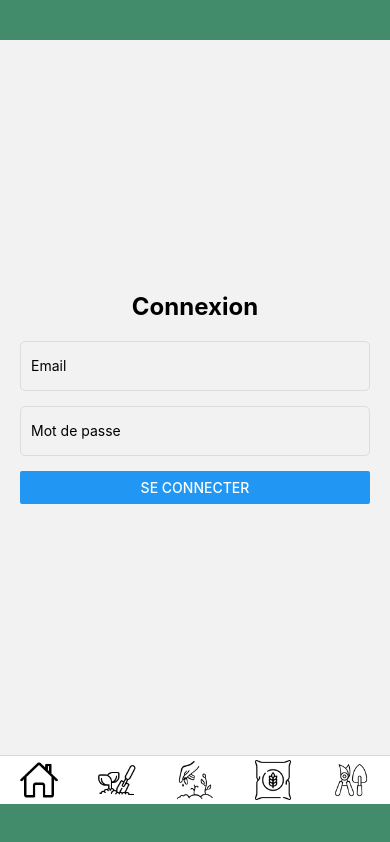
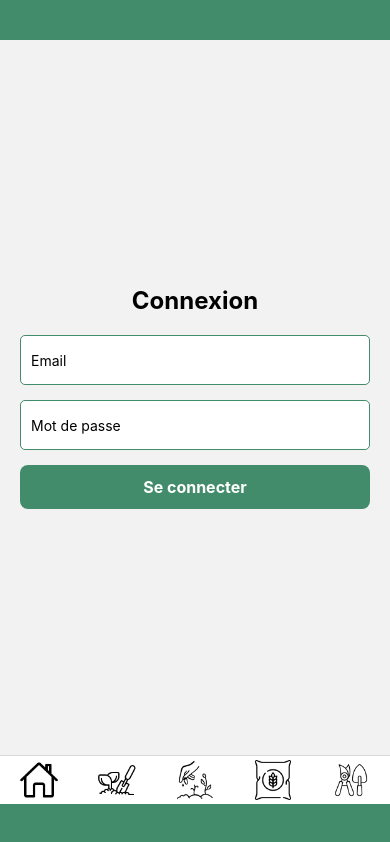
Before and after one commit to Cyril-lavoisier/Projet-Potager, a React Native app in the folder projet-potager/: screen /Connexion in a window 390 px wide. Built offline with nearby package versions, Linux system fonts and the light colour scheme.

Commit message:
Suppression du fichier HomeStackNavigator

```diff
--- a/projet-potager/src/navigators/HomeStackNavigator.js
+++ b/projet-potager/src/navigators/Connexion.js
@@ -1,5 +1,5 @@
 import React, { useState } from 'react';
-import { View, TextInput, Button, Text, StyleSheet } from 'react-native';
+import { View, TextInput, Text, StyleSheet, Pressable } from 'react-native';
 import AsyncStorage from '@react-native-async-storage/async-storage';
 import { useUser } from '../screens/UserContext';
 import { useNavigation } from '@react-navigation/native';
@@ -67,7 +67,9 @@ const LoginForm = () => {
         onChangeText={setPassword}
       />
 
-      <Button title="Se connecter" onPress={handleLogin} />
+      <Pressable style={styles.button} onPress={handleLogin}>
+        <Text style={styles.buttonText}>Se connecter</Text>
+      </Pressable>
     </View>
   );
 };
@@ -88,10 +90,23 @@ const styles = StyleSheet.create({
   },
   input: {
     height: 50,
-    borderColor: '#ddd',
+    borderColor: '#438c6b',
+    backgroundColor: 'white',
     borderWidth: 1,
     paddingHorizontal: 10,
     marginBottom: 15,
     borderRadius: 5,
   },
+  button: {
+    backgroundColor: '#438c6b', // Couleur de fond
+    paddingVertical: 12,
+    paddingHorizontal: 24,
+    borderRadius: 8,
+  },
+  buttonText: {
+    color: '#ffffff', // Couleur du texte
+    fontSize: 16,
+    fontWeight: 'bold',
+    textAlign: 'center',
+  },
 });
--- a/projet-potager/src/navigators/menu.js
+++ b/projet-potager/src/navigators/menu.js
@@ -2,7 +2,7 @@ import * as React from 'react';
 import { View, StyleSheet, Image, Dimensions } from 'react-native';
 import { NavigationContainer } from '@react-navigation/native';
 import { createBottomTabNavigator } from '@react-navigation/bottom-tabs';
-import HomeStackNavigator from './HomeStackNavigator';
+import Connexion from './Connexion';
 import PlantationsScreen from '../screens/PlantationsScreen';
 import SemisScreen from '../screens/SemisScreen';
 import ConsommablesScreen from '../screens/ConsommablesScreen';
@@ -21,10 +21,11 @@ export default function Menu() {
     <NavigationContainer>
       <Tab.Navigator
         screenOptions={({ route }) => ({
+          TabEnabled: route.name !== 'Connexion', // Désactive le menu pour la page Connexion
           tabBarIcon: () => {
             let Icon;
 
-            if (route.name === 'HomeStackNavigator') {
+            if (route.name === 'Connexion') {
               Icon = require('../assets/Home.png');
             }
 
@@ -58,7 +59,7 @@ export default function Menu() {
           headerShown: false,
         })}
       >
-          <Tab.Screen styles={styles.button} name="HomeStackNavigator" component={HomeStackNavigator} options={{title: ''}}/>
+          <Tab.Screen styles={styles.button} name="Connexion" component={Connexion} options={{title: ''}}/>
           <Tab.Screen styles={styles.button} name="Plantations" component={PlantationsScreen} options={{title: ''}}/>
           <Tab.Screen styles={styles.button} name="Semis" component={SemisScreen} options={{title: ''}}/>
           <Tab.Screen styles={styles.button} name="Consommables" component={ConsommablesScreen} options={{title: ''}}/>
@@ -67,7 +68,7 @@ export default function Menu() {
           <Tab.Screen name="ProfilScreen" component={ProfilScreen} options={{ tabBarButton: () => null }}/>
           <Tab.Screen name="JardinsScreen" component={JardinsScreen} options={{ tabBarButton: () => null }}/>
         </Tab.Navigator>
-    </NavigationContainer>
+      </NavigationContainer>
     <View style={styles.bandeau}/>
     </View>
   );
```
Also changed, not shown: projet-potager/src/navigators/OLDNAVIGATION.js (renamed from projet-potager/src/navigators/HomeStackNavigatorOLD.js).
